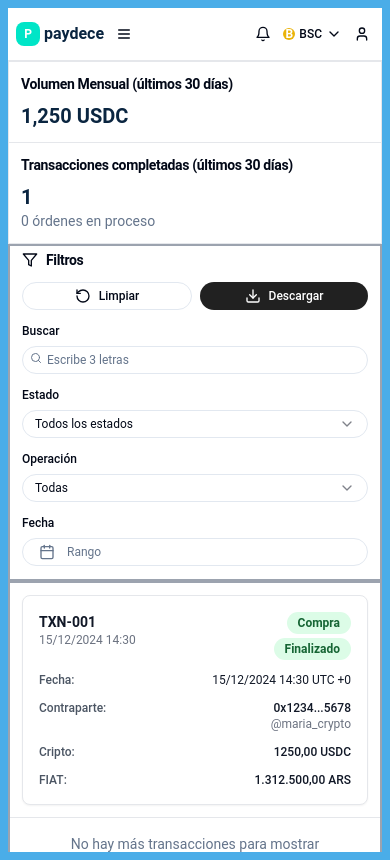
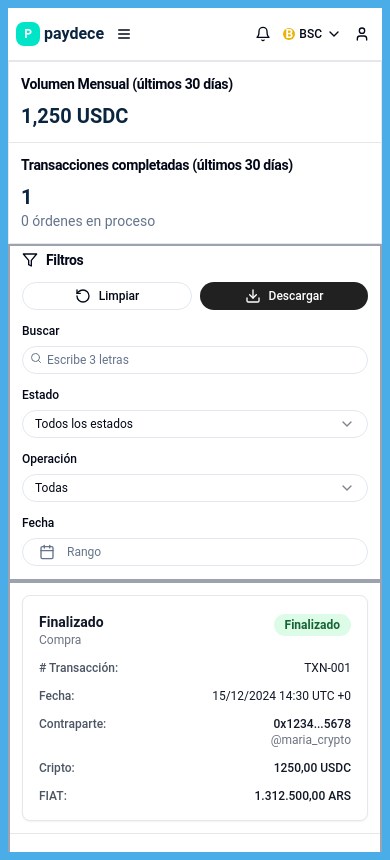
Before and after one commit to benancio-paydece/Transacciones-Pasadas-ey, a Next.js app: page / in a window 390 px wide. Built offline with nearby package versions, Linux system fonts and the light colour scheme.

Commit message:
feat: remove stats logic and redesign mobile view
Remove monthly volume and transaction count logic; add TODO for API call
Redesign mobile view with transaction status as main title and operation details

Co-authored-by: null <214502140+benancio-paydece@users.noreply.github.com>

```diff
--- a/transactions-tab.tsx
+++ b/transactions-tab.tsx
@@ -122,6 +122,18 @@ const formatStatus = (status: string): string => {
       return "Transferido"
     default:
       return status.charAt(0).toUpperCase() + status.slice(1)
+  }
+}
+
+// Función para formatear operaciones correctamente
+const formatOperation = (operation: string): string => {
+  switch (operation) {
+    case "compra":
+      return "Compra"
+    case "venta":
+      return "Venta"
+    default:
+      return operation.charAt(0).toUpperCase() + operation.slice(1)
   }
 }
 
@@ -270,26 +282,25 @@ export default function TransactionsTab() {
     },
   ]
 
-  // Calcular volumen mensual de USDC en los últimos 30 días
-  // TODO: Conectar API para obtener volumen mensual
-  // const monthlyVolume = useMemo(() => {
-  //   // Lógica eliminada - reemplazar con llamada a API
-  // }, [])
-
-  // Placeholder temporal - reemplazar con datos de API
-  const monthlyVolume = "1,250"
-
-  // NUEVA LÓGICA: Transacciones completadas (últimos 30 días)
-  // TODO: Conectar API para obtener estadísticas de transacciones
-  // const completedTransactionsCount = useMemo(() => {
-  //   // Lógica eliminada - reemplazar con llamada a API
-  // }, [])
-
-  // const ordersInProcessCount = useMemo(() => {
-  //   // Lógica eliminada - reemplazar con llamada a API
-  // }, [])
+  // TODO: Implementar llamada a API para obtener estadísticas
+  // Ejemplo:
+  // useEffect(() => {
+  //   async function fetchStats() {
+  //     try {
+  //       const response = await fetch('/api/stats');
+  //       const data = await response.json();
+  //       setMonthlyVolume(data.monthlyVolume);
+  //       setCompletedTransactionsCount(data.completedTransactionsCount);
+  //       setOrdersInProcessCount(data.ordersInProcessCount);
+  //     } catch (error) {
+  //       console.error('Error fetching stats:', error);
+  //     }
+  //   }
+  //   fetchStats();
+  // }, []);
 
   // Placeholders temporales - reemplazar con datos de API
+  const monthlyVolume = "1,250"
   const completedTransactionsCount = 1
   const ordersInProcessCount = 0
 
@@ -806,7 +817,7 @@ export default function TransactionsTab() {
                 </Table>
               </div>
 
-              {/* Mobile Card Layout */}
+              {/* Mobile Card Layout - Rediseñado según especificaciones */}
               <div className="md:hidden space-y-3 p-3">
                 {displayedTransactions.map((transaction) => {
                   const localDateTime = formatLocalDateTime(transaction.timestamp)
@@ -816,22 +827,25 @@ export default function TransactionsTab() {
                       className="bg-white border border-gray-200 rounded-lg p-4 cursor-pointer hover:bg-gray-50 transition-colors shadow-sm"
                       onClick={() => handleRowClick(transaction)}
                     >
-                      {/* Header con ID y badges */}
+                      {/* Header con estado y operación */}
                       <div className="flex justify-between items-start mb-3">
                         <div className="flex flex-col">
-                          <span className="text-sm font-semibold text-gray-900">{transaction.id}</span>
-                          <span className="text-xs text-gray-500">
-                            {localDateTime.date} {localDateTime.time}
+                          <span className="text-sm font-semibold text-gray-900">
+                            {formatStatus(transaction.status)}
                           </span>
+                          <span className="text-xs text-gray-500">{formatOperation(transaction.operation)}</span>
                         </div>
-                        <div className="flex flex-col items-end gap-1">
-                          {getOperationBadge(transaction.operation)}
-                          {getStatusBadge(transaction.status)}
-                        </div>
+                        <div>{getStatusBadge(transaction.status)}</div>
                       </div>
 
                       {/* Información principal */}
                       <div className="space-y-3">
+                        {/* # Transacción */}
+                        <div className="flex justify-between items-center">
+                          <span className="text-xs font-medium text-gray-600"># Transacción:</span>
+                          <span className="text-xs text-gray-900">{transaction.id}</span>
+                        </div>
+
                         {/* Fecha */}
                         <div className="flex justify-between items-center">
                           <span className="text-xs font-medium text-gray-600">Fecha:</span>
```
